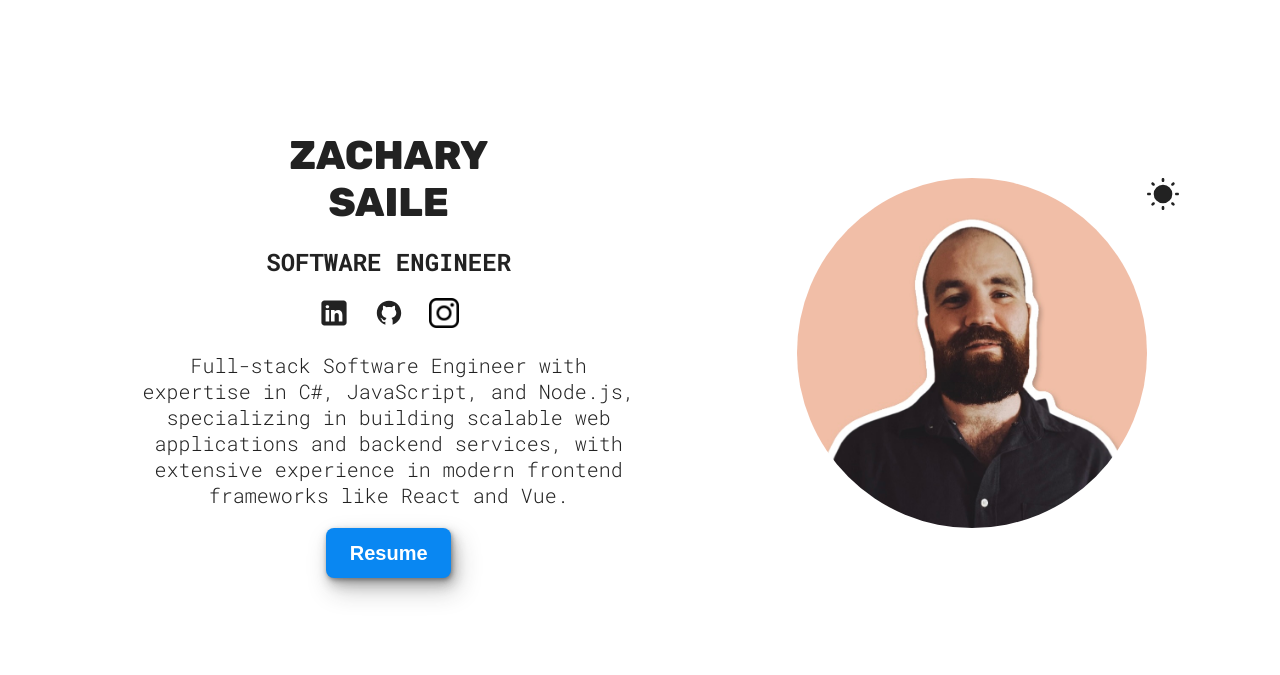
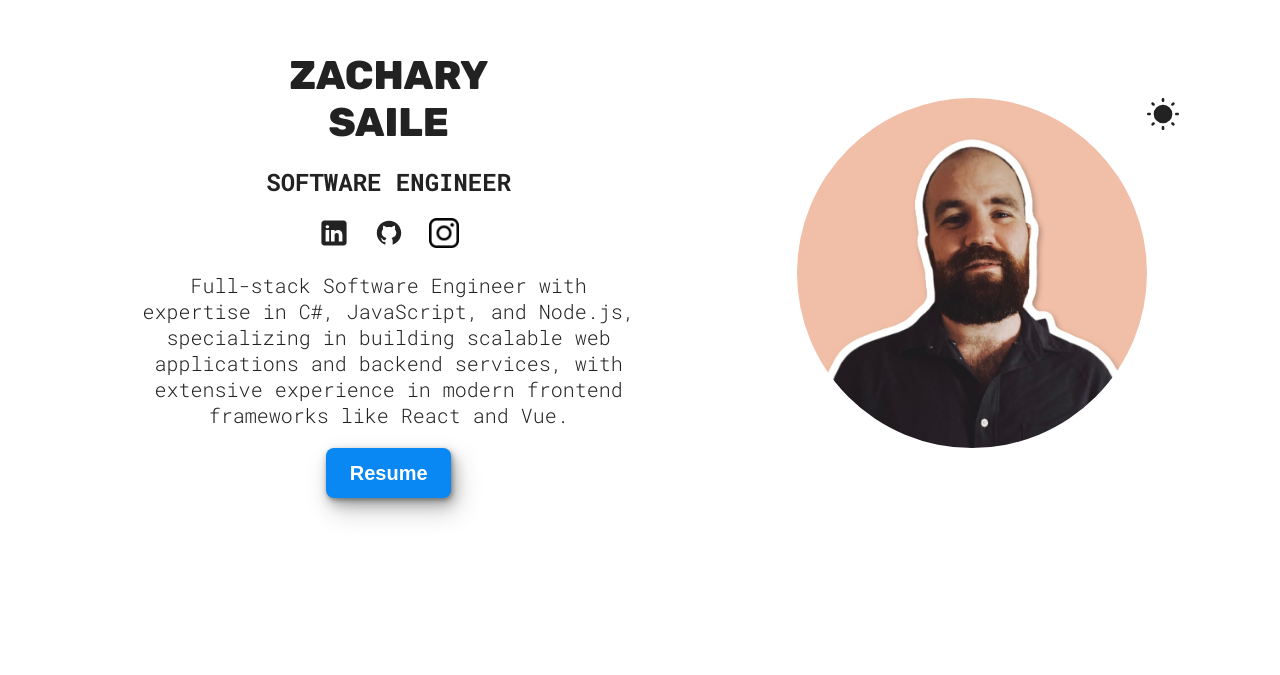
Before and after one commit to zwsaile/my-portfolio, a React (Vite) app: page / in a window 1280 px wide. Shown: the part 125-800 px from the top of the page. Built offline with nearby package versions, Linux system fonts and the light colour scheme.

Commit message:
Fix top margin on desktop

```diff
--- a/src/sections/Hero/HeroStyles.module.css
+++ b/src/sections/Hero/HeroStyles.module.css
@@ -96,7 +96,7 @@
         justify-content: space-evenly;
         width: 100dvw;
         max-width: 100dvw;
-        margin-top: none;
+        margin-top: 0dvh;
 
         .hero {
             width: 350px;
@@ -113,7 +113,7 @@
     .container {
         width: 100dvw;
         max-width: 100dvw;
-        margin-top: none;
+        margin-top: 0dvh;
 
         .hero {
             width: 500px;
```
